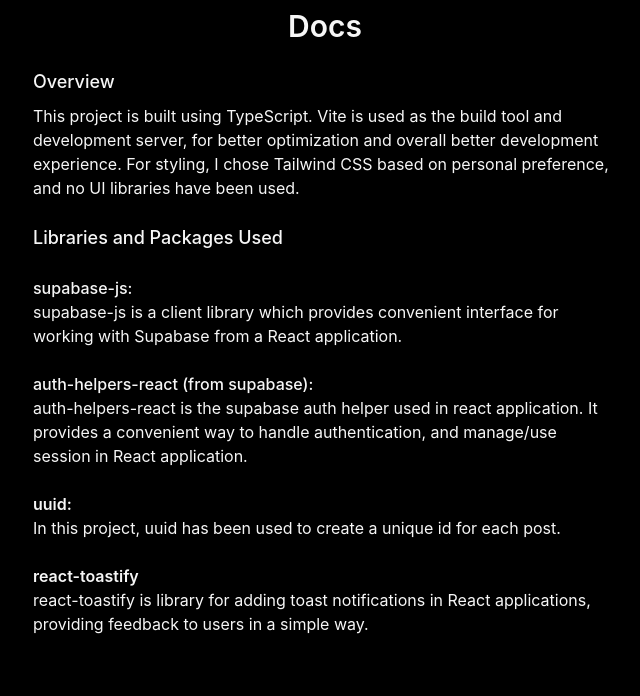
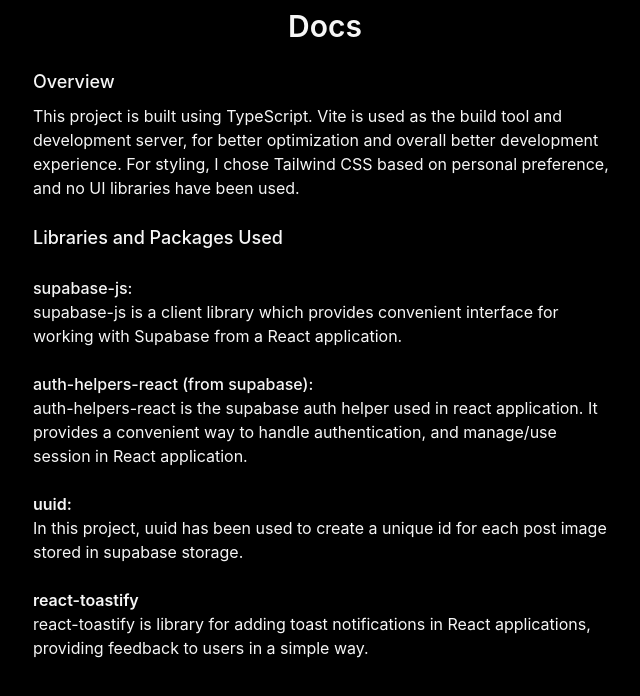
Before and after one commit to aryan-79/aava_tech_assessment, a React (Vite) app: page /docs in a window 1280 px wide. Shown: the top 696 px of the page, without its empty margins (315-955 px from the left). Built offline with nearby package versions, Linux system fonts and the light colour scheme; no server answers; what @supabase/auth-helpers-react would draw is missing.

Commit message:
docs: update description for uuid

```diff
--- a/src/pages/Docs.tsx
+++ b/src/pages/Docs.tsx
@@ -32,7 +32,7 @@
           <p className="font-semibold">uuid:</p>
           <p>
             In this project, uuid has been used to create a unique id for each
-            post.
+            post image stored in supabase storage.
           </p>
         </div>
         <div>
```
